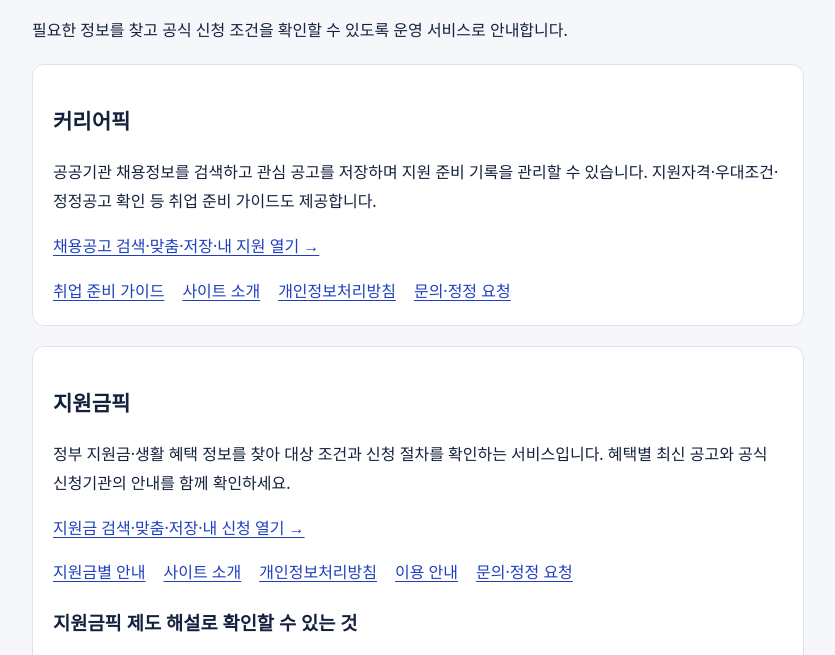
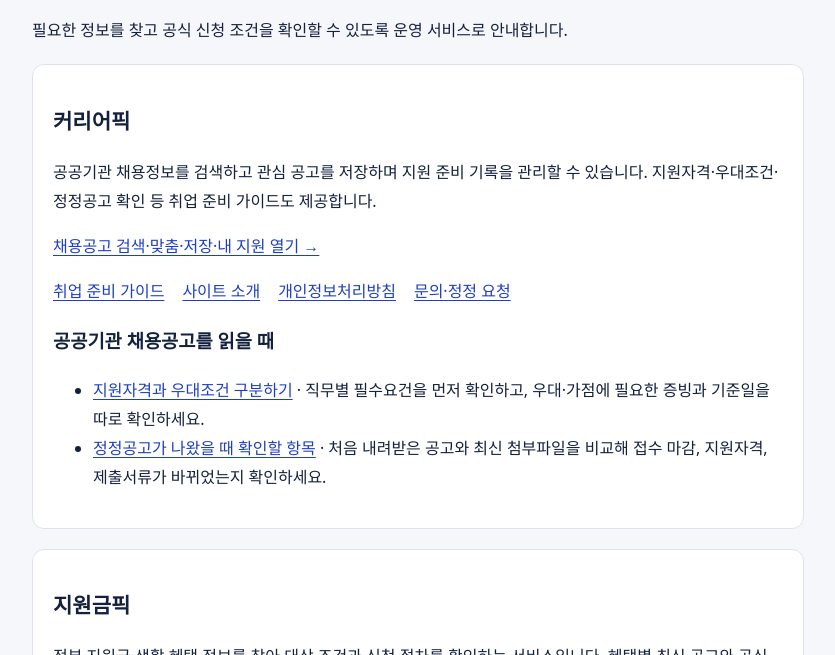
Before and after one commit to kllollain-max/kllollain-max.github.io, a plain HTML site: page index.html in a window 1280 px wide. Shown: the part 125-780 px from the top of the page, without its empty margins (222-1057 px from the left). Drawn offline with Linux system fonts and the light colour scheme.

Commit message:
Link directly to CareerPick and SupportPick editorial guides (#5)

```diff
--- a/index.html
+++ b/index.html
@@ -8,10 +8,17 @@
 <meta property="og:type" content="website"><meta property="og:title" content="커리어픽·지원금픽 | 서비스 안내"><meta property="og:description" content="채용정보와 정부 지원정보를 찾고 공식 조건을 확인하세요."><meta property="og:url" content="https://kllollain-max.github.io/">
 <style>*{box-sizing:border-box}body{font:16px/1.8 system-ui,'Malgun Gothic',sans-serif;background:#f5f7fb;color:#14213d;margin:0;overflow-wrap:anywhere}main{max-width:820px;margin:40px auto;padding:24px}h1{font-size:28px;line-height:1.4}h2{font-size:21px}a{color:#1f3fbf;text-underline-offset:3px}section{background:#fff;border:1px solid #dce3ef;border-radius:12px;padding:20px;margin:20px 0}nav{display:flex;gap:10px 18px;flex-wrap:wrap}footer{margin-top:30px;font-size:14px;color:#56657e}a:focus-visible{outline:3px solid #b77900;outline-offset:3px}@media(max-width:480px){main{margin:0 auto;padding:18px}h1{font-size:24px}section{padding:16px}}</style>
 </head><body><main><h1>커리어픽·지원금픽</h1><p>필요한 정보를 찾고 공식 신청 조건을 확인할 수 있도록 운영 서비스로 안내합니다.</p>
-<section aria-labelledby="career"><h2 id="career">커리어픽</h2><p>공공기관 채용정보를 검색하고 관심 공고를 저장하며 지원 준비 기록을 관리할 수 있습니다. 지원자격·우대조건·정정공고 확인 등 취업 준비 가이드도 제공합니다.</p><p><a href="/careerpick/">채용공고 검색·맞춤·저장·내 지원 열기 →</a></p><nav aria-label="커리어픽 안내"><a href="/careerpick/guides/">취업 준비 가이드</a><a href="/careerpick/about.html">사이트 소개</a><a href="/careerpick/privacy.html">개인정보처리방침</a><a href="/careerpick/contact.html">문의·정정 요청</a></nav></section>
+<section aria-labelledby="career"><h2 id="career">커리어픽</h2><p>공공기관 채용정보를 검색하고 관심 공고를 저장하며 지원 준비 기록을 관리할 수 있습니다. 지원자격·우대조건·정정공고 확인 등 취업 준비 가이드도 제공합니다.</p><p><a href="/careerpick/">채용공고 검색·맞춤·저장·내 지원 열기 →</a></p><nav aria-label="커리어픽 안내"><a href="/careerpick/guides/">취업 준비 가이드</a><a href="/careerpick/about.html">사이트 소개</a><a href="/careerpick/privacy.html">개인정보처리방침</a><a href="/careerpick/contact.html">문의·정정 요청</a></nav>
+<h3>공공기관 채용공고를 읽을 때</h3>
+<ul>
+<li><a href="/careerpick/guides/qualification-preference-guide.html">지원자격과 우대조건 구분하기</a> · 직무별 필수요건을 먼저 확인하고, 우대·가점에 필요한 증빙과 기준일을 따로 확인하세요.</li>
+<li><a href="/careerpick/guides/recruitment-corrections-guide.html">정정공고가 나왔을 때 확인할 항목</a> · 처음 내려받은 공고와 최신 첨부파일을 비교해 접수 마감, 지원자격, 제출서류가 바뀌었는지 확인하세요.</li>
+</ul>
+</section>
 <section aria-labelledby="support"><h2 id="support">지원금픽</h2><p>정부 지원금·생활 혜택 정보를 찾아 대상 조건과 신청 절차를 확인하는 서비스입니다. 혜택별 최신 공고와 공식 신청기관의 안내를 함께 확인하세요.</p><p><a href="/supportpick/">지원금 검색·맞춤·저장·내 신청 열기 →</a></p><nav aria-label="지원금픽 안내"><a href="/supportpick/benefits/">지원금별 안내</a><a href="/supportpick/about.html">사이트 소개</a><a href="/supportpick/privacy.html">개인정보처리방침</a><a href="/supportpick/terms.html">이용 안내</a><a href="/supportpick/contact.html">문의·정정 요청</a></nav>
 <h3 id="supportpick-guides">지원금픽 제도 해설로 확인할 수 있는 것</h3>
 <ul>
+<li><a href="/supportpick/#benefitAnalysis">분야별 지원금 제도 해설</a> · 주거·가족·일자리·생활비 등 관심 분야에서 대상 조건과 신청 절차를 확인하세요.</li>
 <li><a href="/supportpick/guides/forest-voucher-application-vs-use-2026.html">산림복지이용권의 신청일과 사용기한</a> · 신청을 마친 사람은 선정 여부를 확인한 뒤, 사용할 시설의 예약 마감과 이용권 사용 마감을 각각 확인하세요.</li>
 <li><a href="/supportpick/guides/gyeonggi-child-transport-cap-2026.html">경기도 어린이·청소년 교통비의 분기 한도와 실제 환급액</a> · 한도는 지급 상한입니다. 실제 환급액은 지원 대상 교통수단의 이용 내역과 적용 분기를 대조해 확인하세요.</li>
 <li><a href="/supportpick/#closedBenefitFollowups">접수 마감 후 확인할 일</a> · 신청한 사람은 결과 발표와 지급·사용기한을, 신청을 놓친 사람은 다음 모집 공고가 나왔는지 확인하세요.</li>
```
